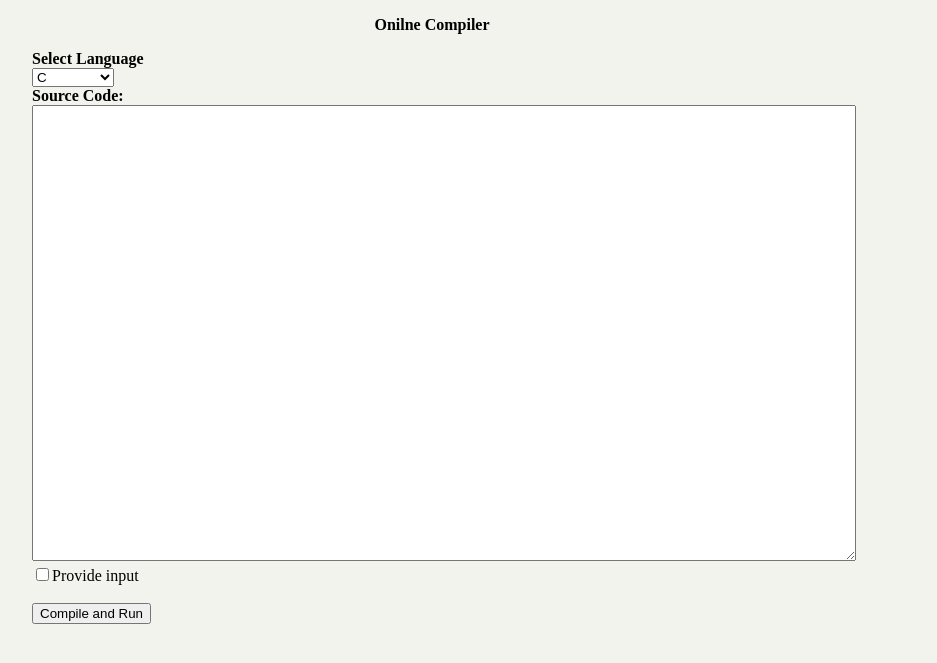
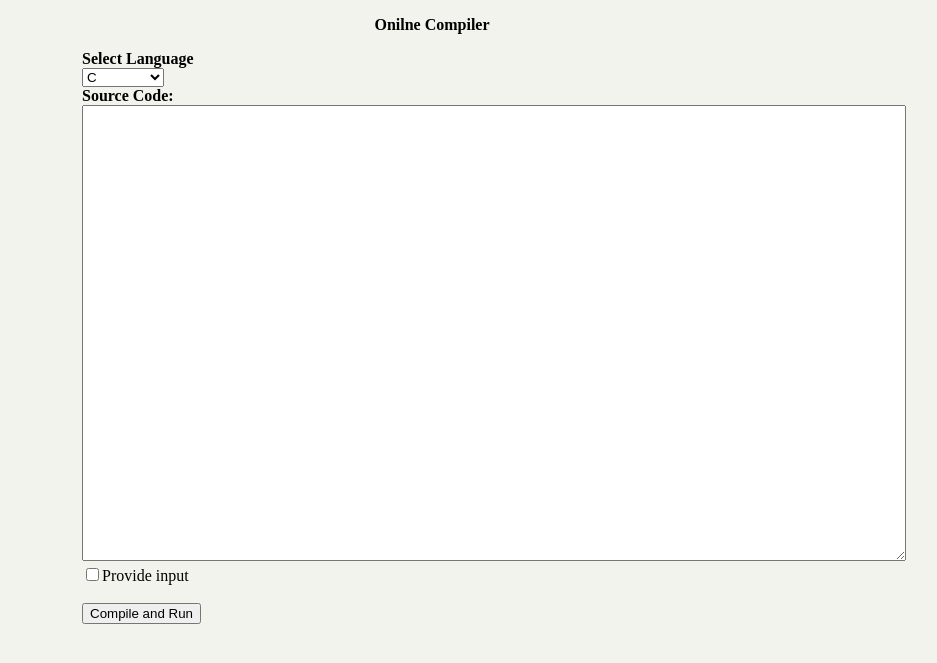
Before and after one commit to shivamx/codebaker, a Django app: page /codebaker/ in a window 1280 px wide. Shown: the top 663 px of the page, without its empty margins (208-1145 px from the left). Run offline with Django 3.2, Linux system fonts and the light colour scheme; some libraries are stand-ins or nearby versions.

Commit message:
testing git ignore

```diff
--- a/templates/compilr/index.html
+++ b/templates/compilr/index.html
@@ -9,7 +9,7 @@
     <style>
     body{background-color:#f3f3ed;}
     #main{
-      width:800px;
+      width:700px;
       margin:0 auto;
     }
 
```
Also changed, not shown: test.txt (added), 1 other file.
